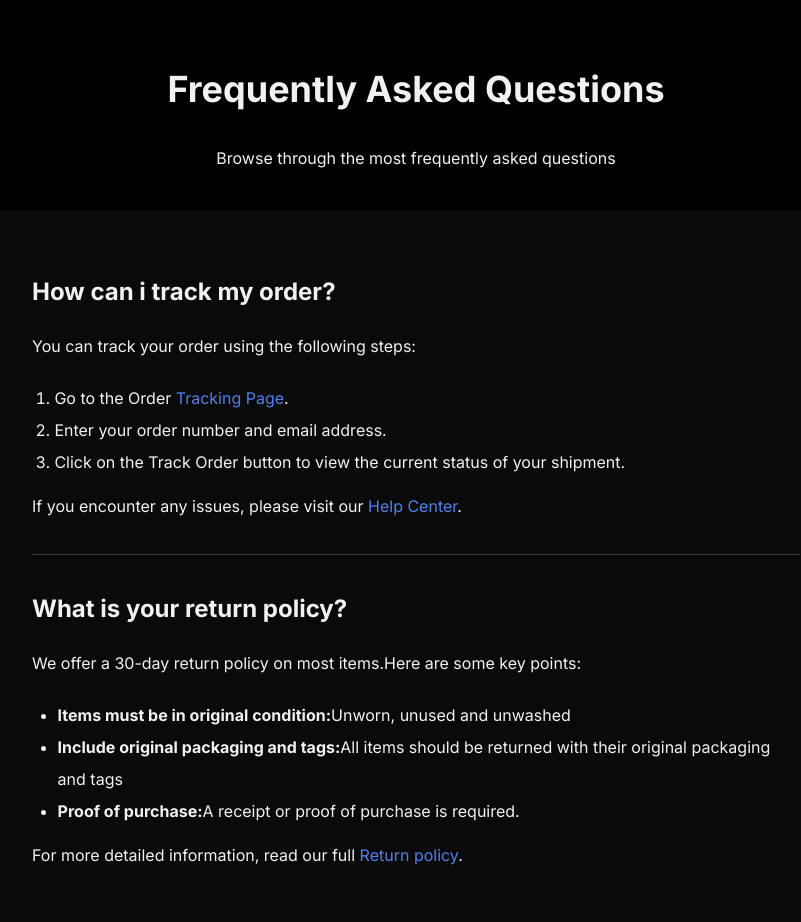
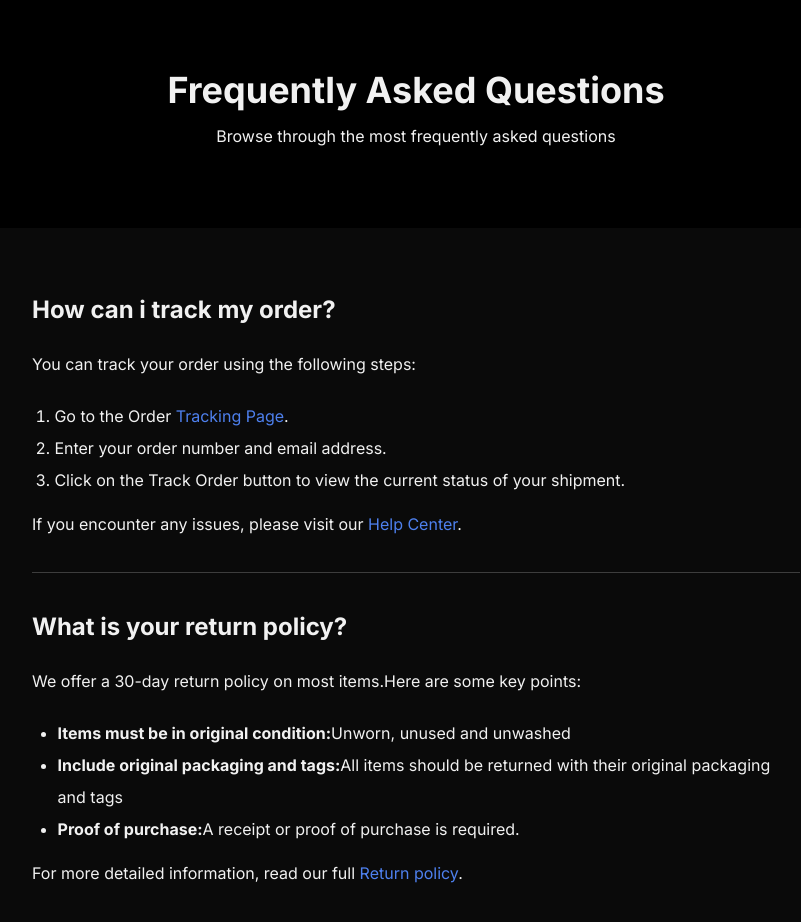
Before and after one commit to elelliot/simple-faqs, a plain HTML site: page index.html in a window 1280 px wide. Shown: the whole page, without its empty margins (224-1025 px from the left). Drawn offline with Linux system fonts and the light colour scheme.

Commit message:
Removes margin to h1, updates padding to hero section

```diff
--- a/styles.css
+++ b/styles.css
@@ -8,6 +8,8 @@ html{
 
 h1{
     font-size: 36px;
+    margin: 0;
+    line-height: 1;
 }
 
 h2{
@@ -32,7 +34,7 @@ li{ line-height: 2; }
 
 .hero-container {
     background-color: transparent;
-    padding: 24px;
+    padding: 64px 24px;
     text-align: center;
 }
 
```
